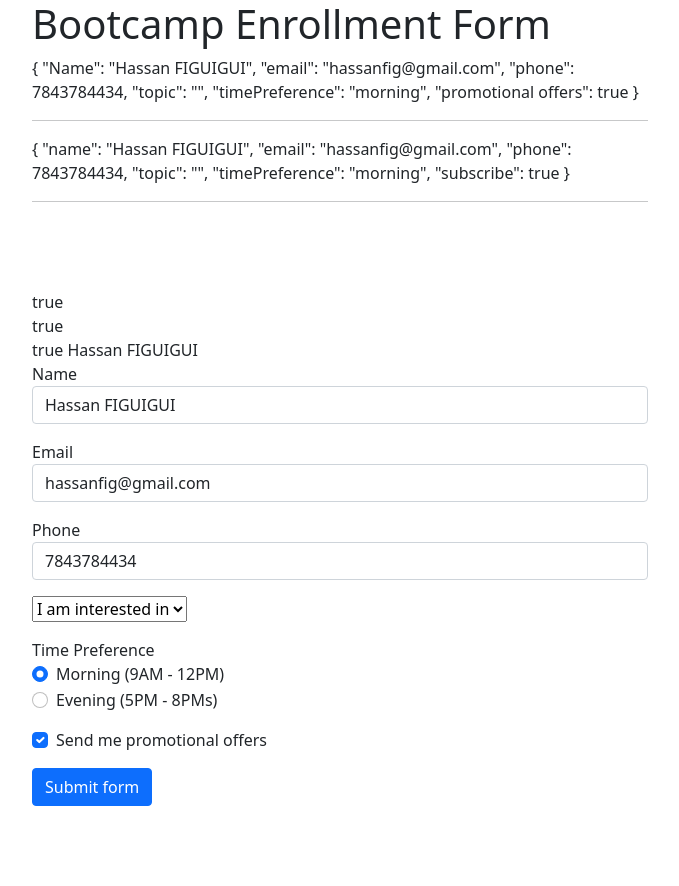
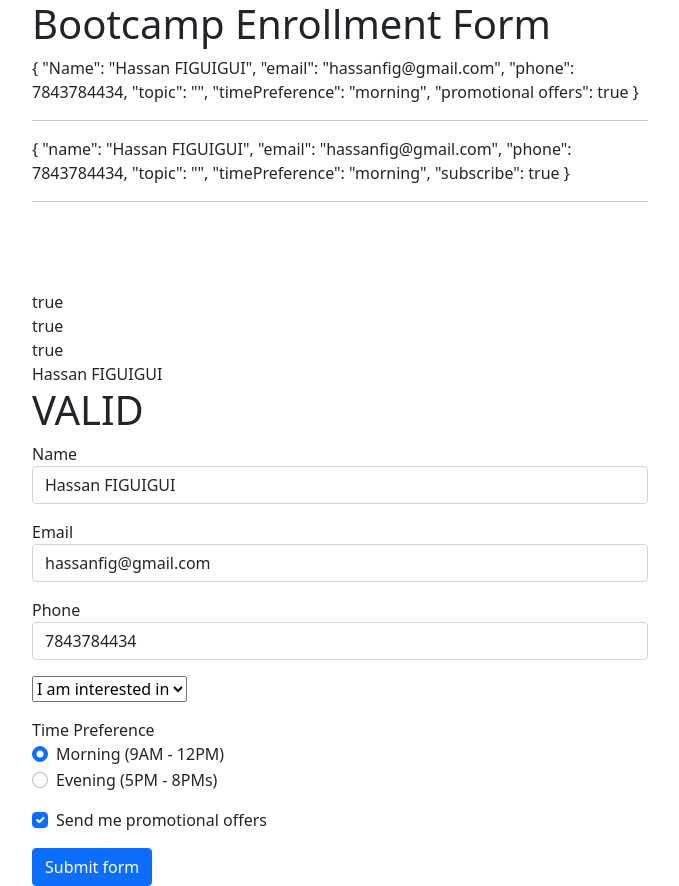
Before and after one commit to hassanfigui1/angular_forms, an Angular app in the folder angular_forms/: page / in a window 1280 px wide. Shown: the whole page, without its empty margins (300-979 px from the left). Before the commit the page ends 806 px from the top, so only its background shows below. Built offline with nearby package versions, Linux system fonts and the light colour scheme.

Commit message:
.status return if the input is valid or invalid [valid,invalid]

```diff
--- a/angular_forms/src/app/form-component/form-component.component.html
+++ b/angular_forms/src/app/form-component/form-component.component.html
@@ -11,7 +11,12 @@
         {{name.pristine}}
         <br>
         {{name.valid}}
+        <br>
         {{name.value}}
+
+        <br>
+        <h1>{{name.status}}</h1>
+
         <div class="form-group mb-3">
             <label>Name</label>
             <input type="text" [(ngModel)]="userModel.name" minlength="3" required #name="ngModel" name="Name" class="form-control">
```
